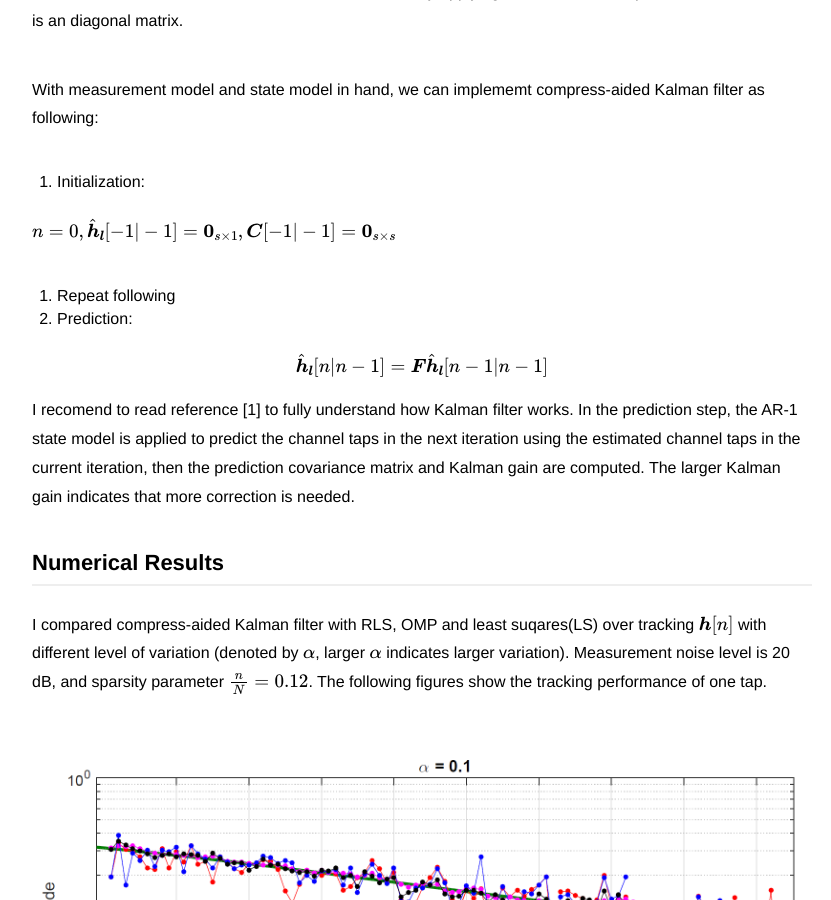
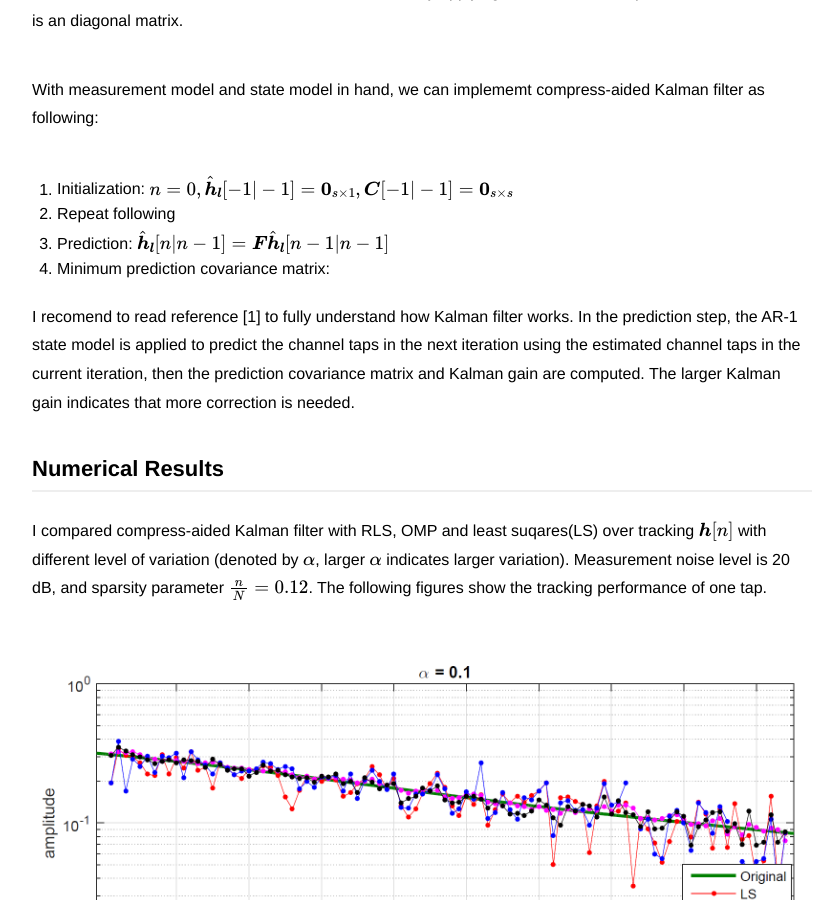
Before and after one commit to danqing117/danqing117.github.io, a Jekyll site: the page built from _posts/2017-04-07-SparseChannelTracking.md, in a window 1280 px wide and 900 px high, scrolled down 1628 px. Shown: the whole window, without its empty margins (218-1049 px from the left). Built offline with Jekyll 4.4.1, drawn with Linux system fonts in a browser that asks for light colours; formulas are drawn with MathJax 3.

Commit message:
Update 2017-04-07-SparseChannelTracking.md

```diff
--- a/_posts/2017-04-07-SparseChannelTracking.md
+++ b/_posts/2017-04-07-SparseChannelTracking.md
@@ -37,12 +37,11 @@ This is an estimated model wich is can be constructed by applying the Yule-Walke
 With measurement model and state model in hand, we can implememt compress-aided Kalman filter as following:
 
 1. Initialization:
-
 $$n = 0, \hat{\boldsymbol{h}}_{\boldsymbol{l}}[-1|-1] = \boldsymbol{0}_{s \times 1}, \boldsymbol{C}[-1|-1] =\boldsymbol{0}_{s\times s}$$
 2. Repeat following
 3. Prediction:
-
 $$\hat{\boldsymbol{h}}_{\boldsymbol{l}}[n|n-1] = \boldsymbol{F}\hat{\boldsymbol{h}}_{\boldsymbol{l}}[n-1|n-1]$$
+4. Minimum prediction covariance matrix:
 
 I recomend to read reference [1] to fully understand how Kalman filter works. In the prediction step, the AR-1 state model is applied to predict the channel taps in the next iteration using the estimated channel taps in the current iteration, then the prediction covariance matrix and Kalman gain are computed. The larger Kalman gain indicates that more correction is needed.
 
```
